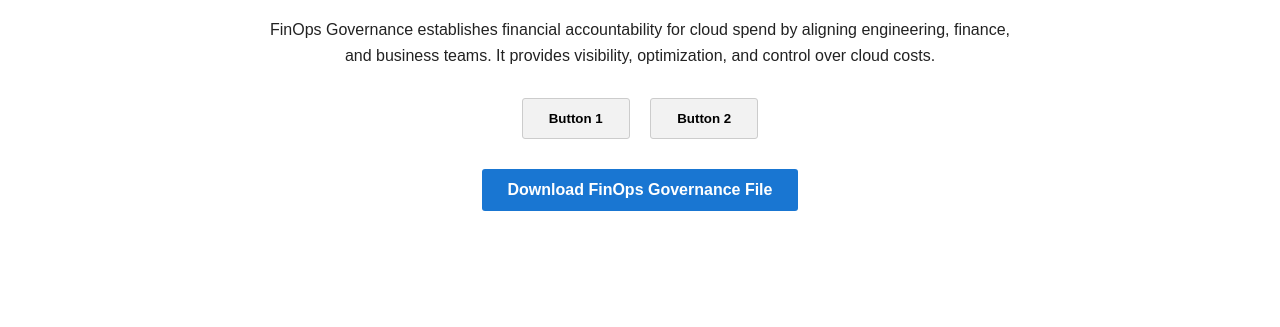
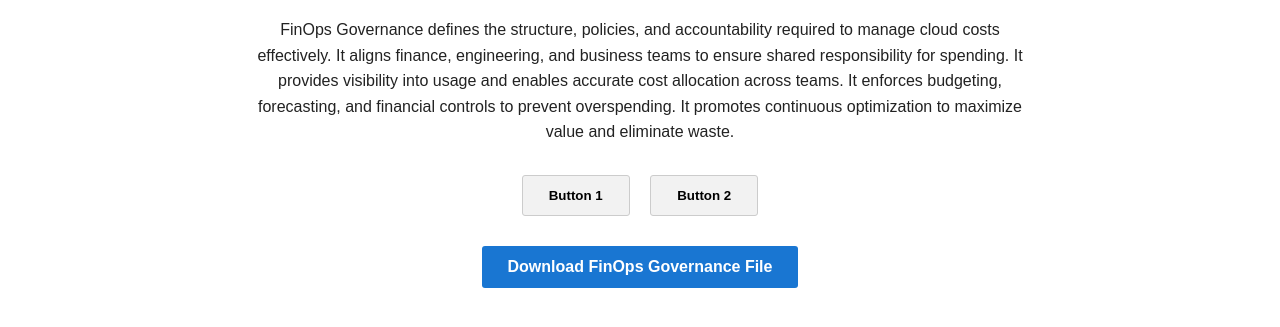
Before and after one commit to Asritha591/FinOps-Governance, a plain HTML site: page index.html in a window 1280 px wide. Shown: the part 515-842 px from the top of the page. Before the commit the page ends 800 px from the top, so only its background shows below. Drawn offline with Linux system fonts and the light colour scheme.

Commit message:
Update index.html

```diff
--- a/index.html
+++ b/index.html
@@ -32,9 +32,7 @@
   <h2>FinOps Governance</h2>
 
   <p>
-    FinOps Governance establishes financial accountability for cloud spend by
-    aligning engineering, finance, and business teams. It provides visibility,
-    optimization, and control over cloud costs.
+FinOps Governance defines the structure, policies, and accountability required to manage cloud costs effectively. It aligns finance, engineering, and business teams to ensure shared responsibility for spending. It provides visibility into usage and enables accurate cost allocation across teams. It enforces budgeting, forecasting, and financial controls to prevent overspending. It promotes continuous optimization to maximize value and eliminate waste.
   </p>
 
   <div class="buttons">
```
